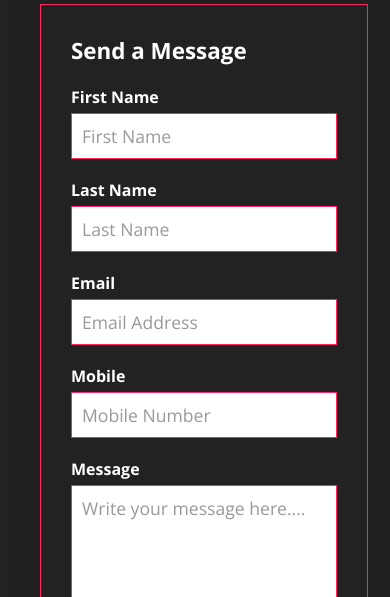
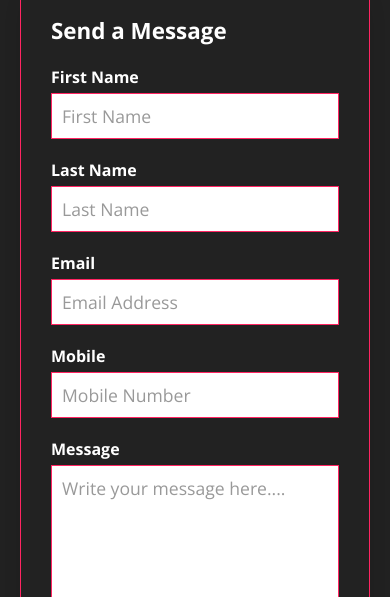
Before and after one commit to Subhransu38/portfolio-old, a plain HTML site: page contact.html in a window 390 px wide. Shown: the part 201-798 px from the top of the page. Drawn offline with nearby package versions, Linux system fonts and the light colour scheme.

```diff
--- a/style.css
+++ b/style.css
@@ -675,8 +675,9 @@ input[type="number"]::-webkit-outer-spin-button {
 
   /* Responsive Contact */
   .contact-me {
-    padding: 20px;
     padding-bottom: 50px;
+    margin: 0;
+    margin-top: 100px;
   }
   .box {
     grid-template-columns: 1fr;
```
